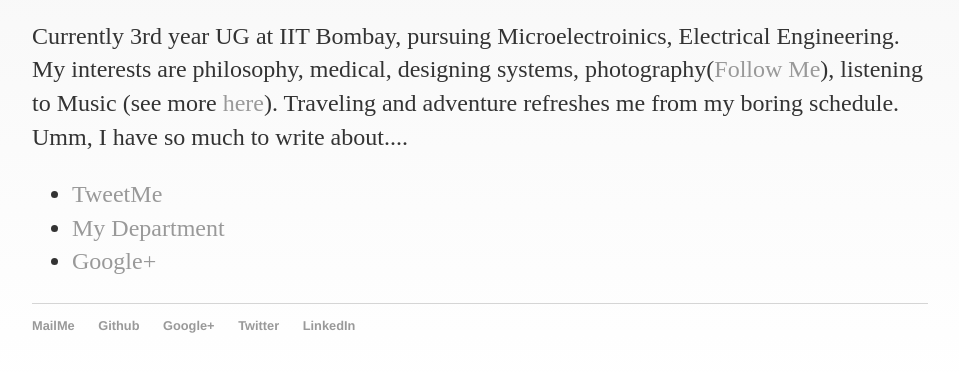
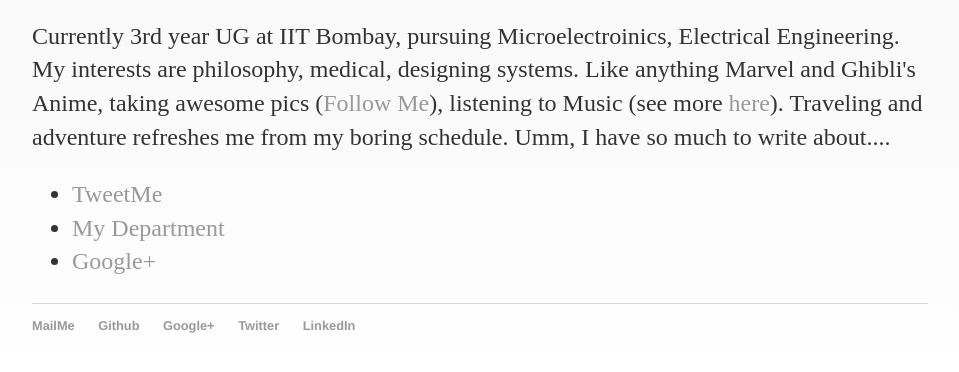
Before and after one commit to ajinkyagorad/ajinkyagorad.github.io, a Jekyll site: the page built from about/index.html, in a window 1280 px wide, cut to the strip 408-780 px from the top of the page. Shown: the whole strip, without its empty margins (160-1119 px from the left). Built offline with Jekyll 4.4.1, drawn with Linux system fonts in a browser that asks for light colours.

Commit message:
Update index.html

```diff
--- a/about/index.html
+++ b/about/index.html
@@ -9,8 +9,8 @@ title: About Ajinkya Gorad
 			<img src="https://lh4.googleusercontent.com/-MAMSCsOTW4M/VqNSWnUXexI/AAAAAAAAFSc/77J-gn-ZZcArPb9rTa6v7dIAGJwCRF0pgCL0B/s579-no/_MG_0011.JPG" alt="We" style="width:200px; height:200px;"  border="1" align="middle"/>
 
 			<p>Currently 3rd year UG at IIT Bombay, pursuing Microelectroinics, Electrical Engineering.
-			My interests are philosophy, medical, designing systems,
-			photography(<a href="https://www.instagram.com/ajinkyagorad/">Follow Me</a>), listening to Music
+			My interests are philosophy, medical, designing systems. Like anything Marvel and Ghibli's Anime, taking awesome pics
+			(<a href="https://www.instagram.com/ajinkyagorad/">Follow Me</a>), listening to Music
 			 (see more <a href="https://www.youtube.com/playlist?list=LLTmKKgHQdMwUKZL5YekHskA">here</a>). Traveling and adventure refreshes me from my boring schedule. Umm, I have so much to write about....
 			</p>
 
```
